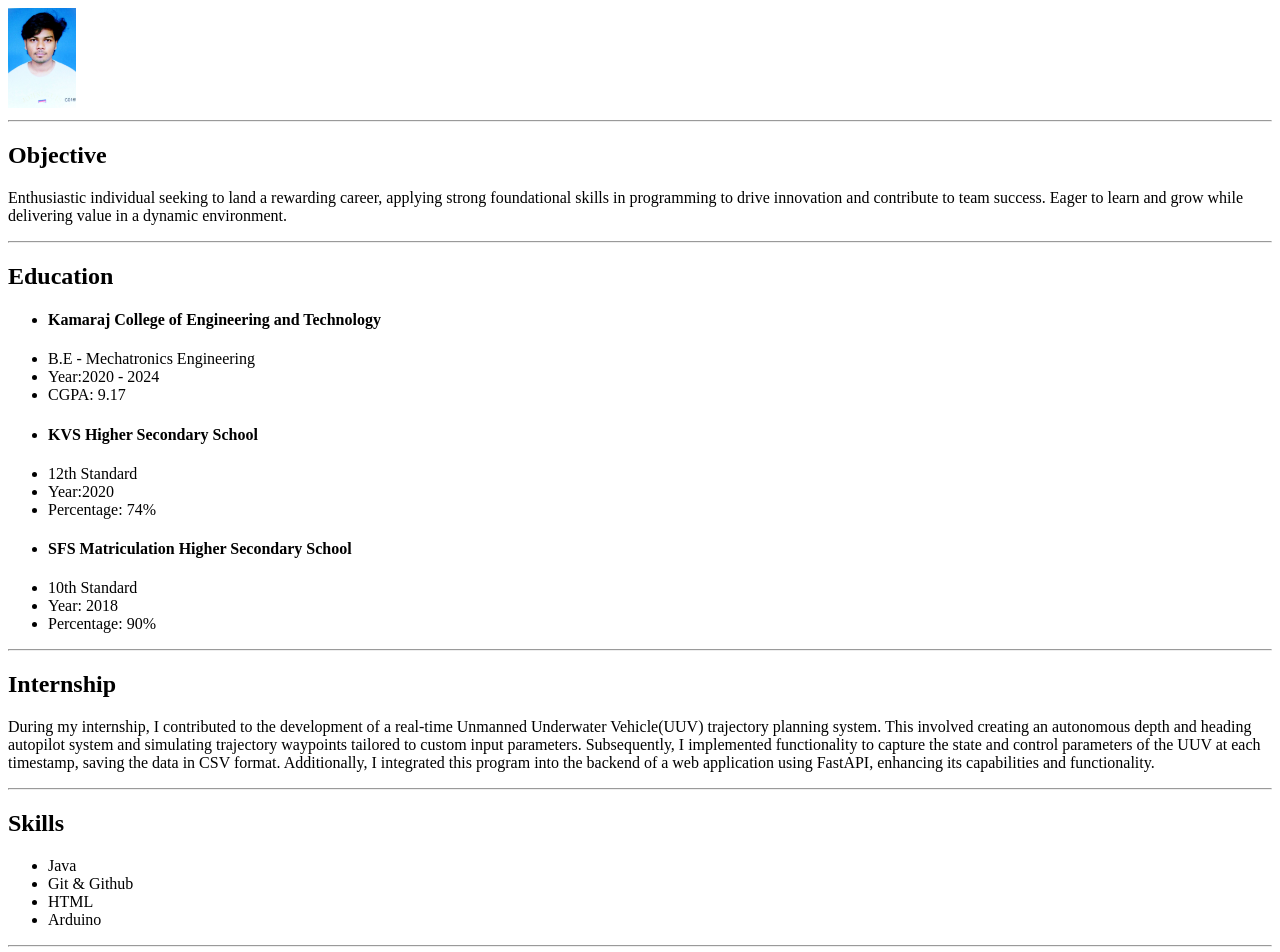
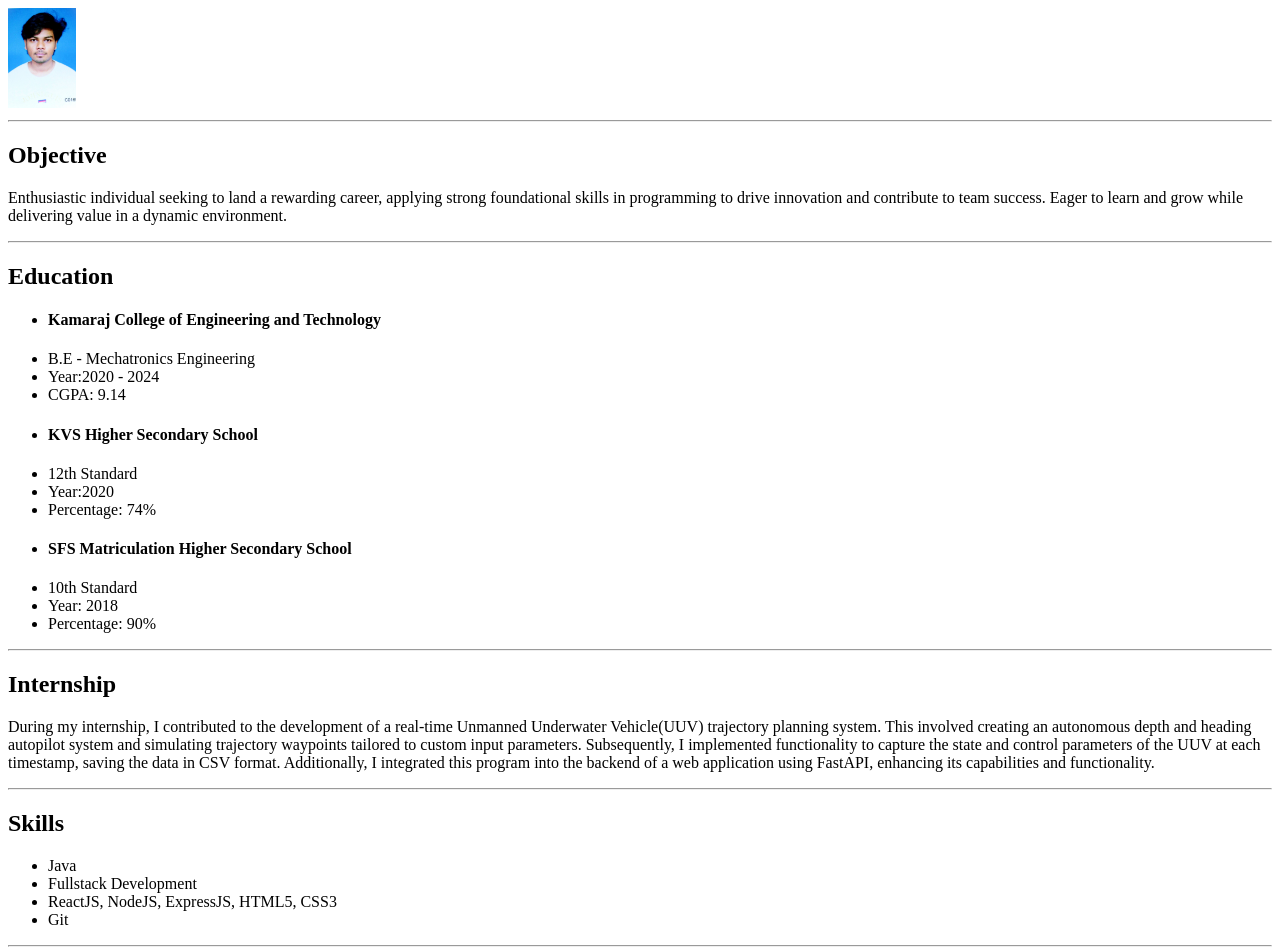
Before and after one commit to bhw-git/html-resume, a plain HTML site: page index.html in a window 1280 px wide. Shown: the top 952 px of the page. Drawn offline with Linux system fonts and the light colour scheme.

Commit message:
skillset updated

```diff
--- a/index.html
+++ b/index.html
@@ -19,7 +19,7 @@
         <h4><li>Kamaraj College of Engineering and Technology</li></h4>
         <li>B.E - Mechatronics Engineering</li>
         <li>Year:2020 - 2024</li>
-        <li>CGPA: 9.17</li>
+        <li>CGPA: 9.14</li>
 
         <h4><li>KVS Higher Secondary School</li></h4>
         <li>12th Standard</li>
@@ -46,9 +46,9 @@
     <h2>Skills</h2>
     <ul>
         <li>Java</li>
-        <li>Git & Github</li>
-        <li>HTML</li>
-        <li>Arduino</li>
+        <li>Fullstack Development</li>
+        <li>ReactJS, NodeJS, ExpressJS, HTML5, CSS3</li>
+        <li>Git</li>
     </ul>
     <hr/>
     <h2>Achievements</h2>
```
